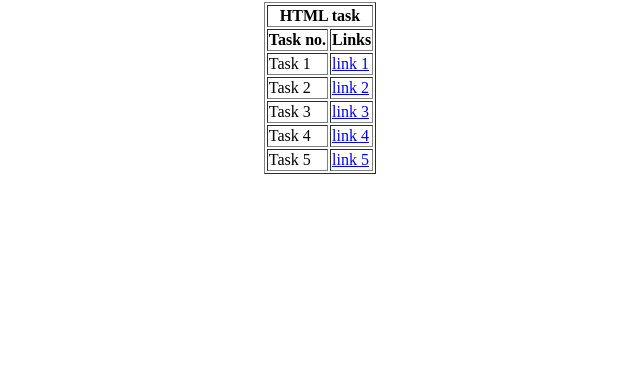
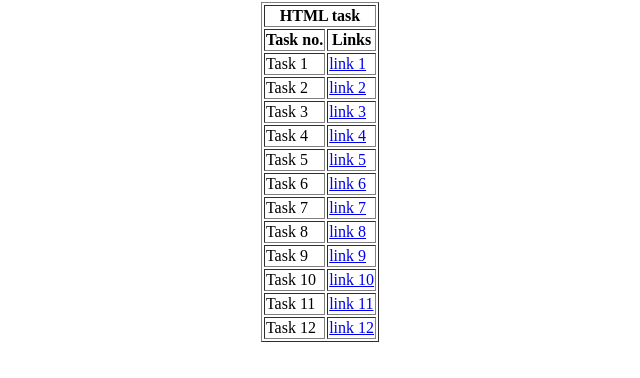
Before and after one commit to anvaygupte31/tasks, a plain HTML site: page index.html in a window 1280 px wide. Shown: the part 78-456 px from the top of the page, without its empty margins (320-960 px from the left). Drawn offline with Linux system fonts and the light colour scheme.

Commit message:
Update index.html

```diff
--- a/index.html
+++ b/index.html
@@ -36,6 +36,34 @@
                     <td>Task 5</td>
                     <td><a href="./task5.html">link 5</a></td>
                 </tr>
+                <tr>
+                    <td>Task 6</td>
+                    <td><a href="./task6.html">link 6</a></td>
+                </tr>
+                <tr>
+                    <td>Task 7</td>
+                    <td><a href="./task7.html">link 7</a></td>
+                </tr>
+                <tr>
+                    <td>Task 8</td>
+                    <td><a href="./task8.html">link 8</a></td>
+                </tr>
+                <tr>
+                    <td>Task 9</td>
+                    <td><a href="./task9.html">link 9</a></td>
+                </tr>
+                <tr>
+                    <td>Task 10</td>
+                    <td><a href="./task10.html">link 10</a></td>
+                </tr>
+                <tr>
+                    <td>Task 11</td>
+                    <td><a href="./task11.html">link 11</a></td>
+                </tr>
+                <tr>
+                    <td>Task 12</td>
+                    <td><a href="./task12.html">link 12</a></td>
+                </tr>
             </table>
         </center>
     </body>
```
